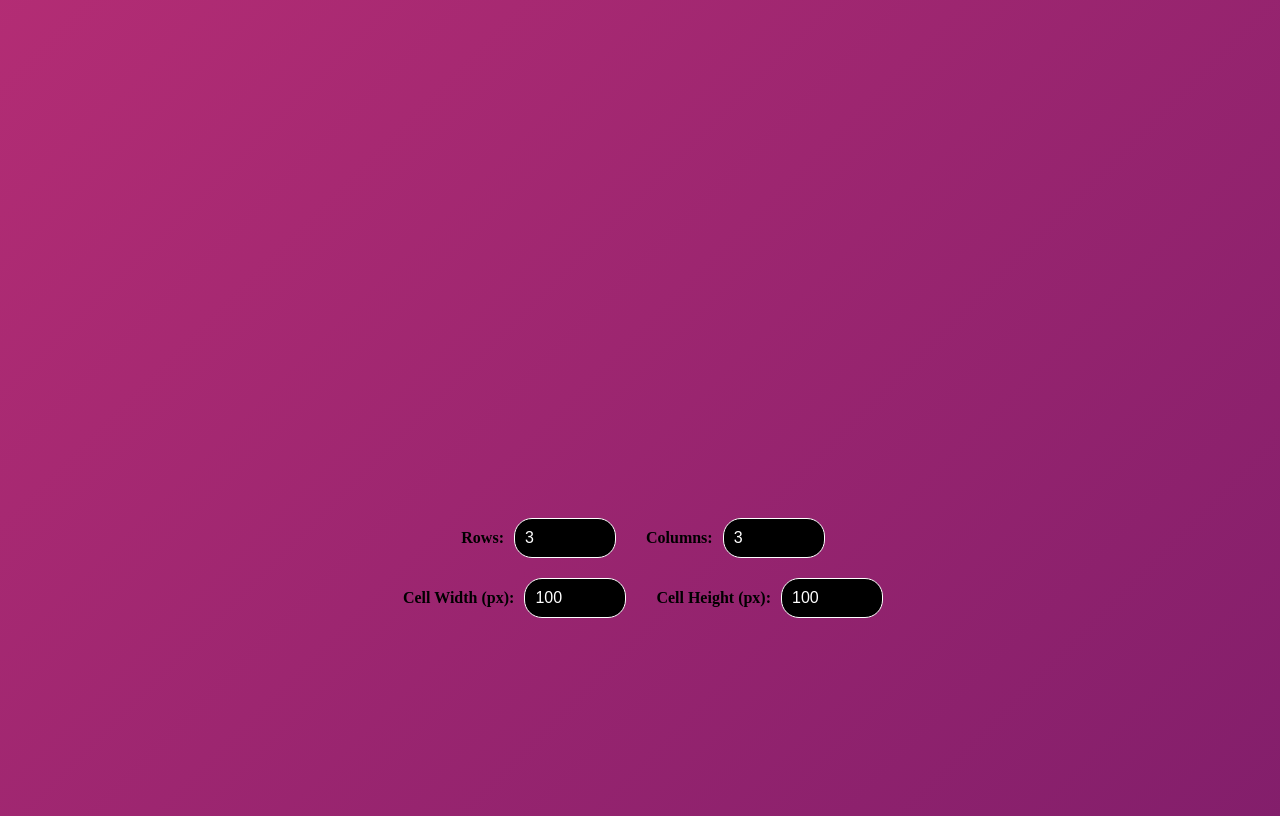
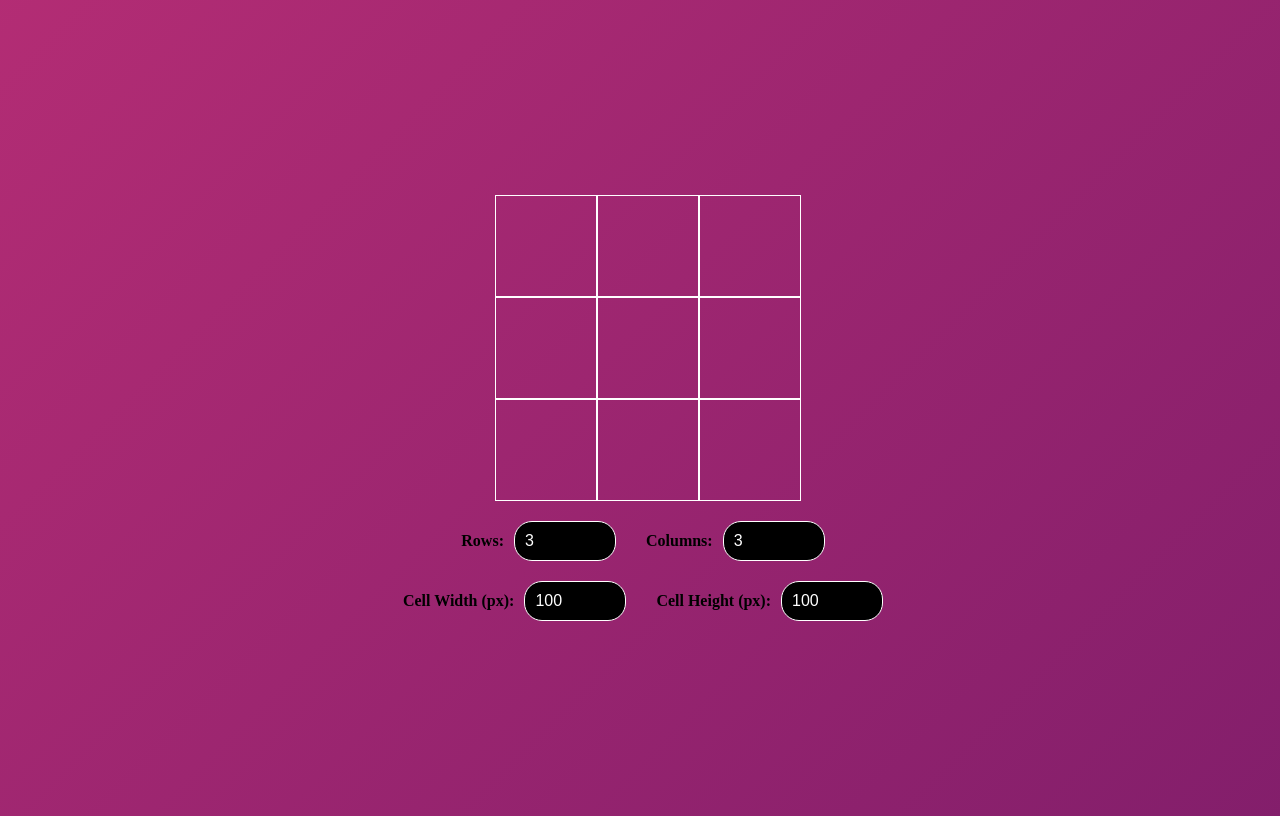
Before and after one commit to Kraniket901/Mosaic-Main-Scene, a React (Vite) app: page / in a window 1280 px wide. Built offline with nearby package versions, Linux system fonts and the light colour scheme; no server answers.

Commit message:
Update App.tsx

```diff
--- a/src/App.tsx
+++ b/src/App.tsx
@@ -229,7 +229,7 @@ function App() {
                     maxWidth: `${cellWidth}px`,
                     maxHeight: `${cellHeight}px`,
                     backgroundColor: "transparent",
-                    // border: "0.01pt solid #fff",
+                    border: "0.01pt solid #fff",
                   }}
                 >
                   {cellData && (
```
